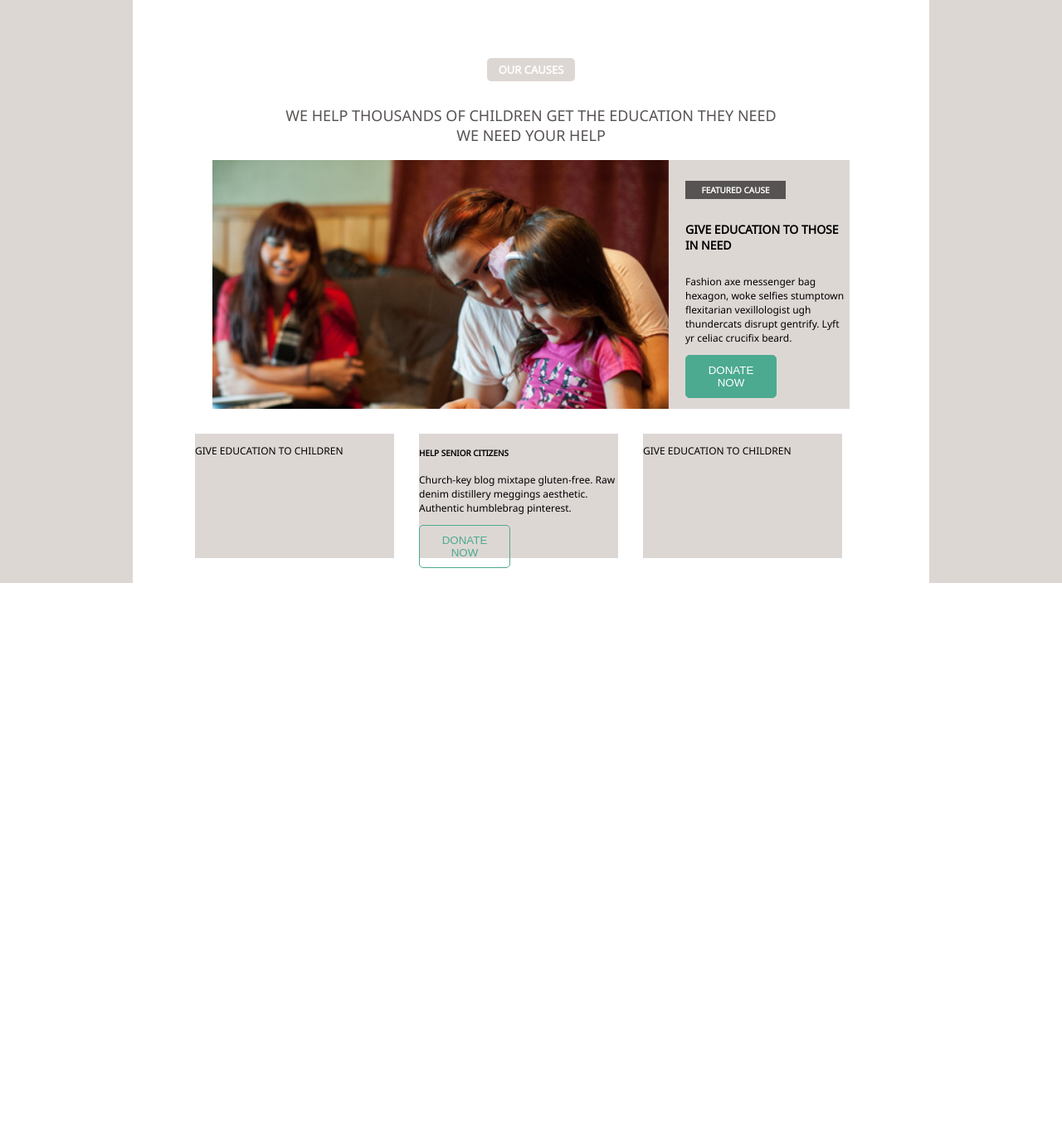
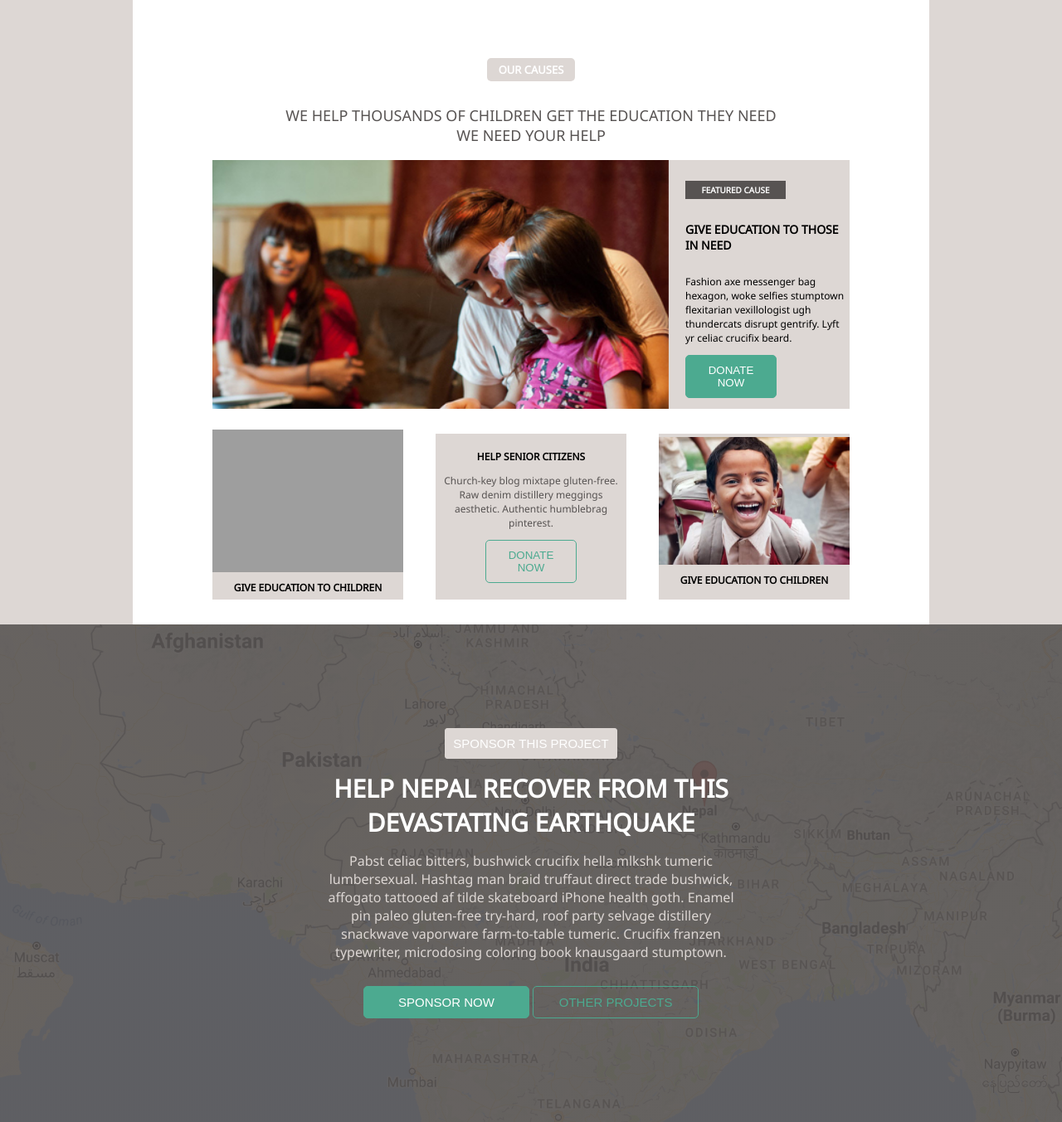
Before and after one commit to Laura-deVere/charitypage, a PHP site: page / in a window 1280 px wide. Shown: the part 801-2154 px from the top of the page at 83% size. Before the commit the page ends 1504 px from the top, so only its background shows below. Run offline with PHP 8.4, Linux system fonts and the light colour scheme; some libraries are stand-ins or nearby versions; some web fonts are replaced; grey boxes are pictures that could not be loaded.

Commit message:
adding project section

```diff
--- a/css/main/main.css
+++ b/css/main/main.css
@@ -4,6 +4,21 @@ body {
   padding: 0;
   font-family: 'Noto Sans', sans-serif;
   background-color: #ddd7d4; }
+
+.large-btn {
+  width: 110px;
+  padding: 10px;
+  border: 1px solid #4CAA90;
+  border-radius: 5px;
+  cursor: pointer; }
+
+.transp-bkgrnd {
+  background-color: transparent;
+  color: #4CAA90; }
+
+.grn-bkgrnd {
+  background-color: #4CAA90;
+  color: #fff; }
 
 nav {
   background-color: #4CAA90;
@@ -209,25 +224,71 @@ nav {
     padding: 4px;
     text-align: center; }
 
+.causes-container {
+  width: 80%;
+  margin: 30px auto;
+  display: flex;
+  justify-content: space-between; }
+
 .causes {
-  width: 25%;
-  height: 150px;
+  width: 230px;
+  height: 200px;
   background-color: #ddd7d4;
-  margin: 30px 30px 30px 0; }
+  display: flex;
+  flex-direction: column;
+  justify-content: center;
+  align-items: center; }
+  .causes img {
+    max-height: 180px;
+    max-width: 230px; }
+  .causes p {
+    text-align: center;
+    color: #575352; }
+  .causes h5 {
+    text-align: center;
+    font-weight: bold;
+    font-size: 12px;
+    margin: 0; }
 
-.large-btn {
-  width: 110px;
-  padding: 10px;
-  border: 1px solid #4CAA90;
-  border-radius: 5px;
-  cursor: pointer; }
+.causes-footer {
+  color: #000;
+  font-weight: bold;
+  font-size: 12px;
+  margin: 10px; }
 
-.transp-bkgrnd {
-  background-color: transparent;
-  color: #4CAA90; }
+.prj-section {
+  background: linear-gradient(rgba(87, 83, 82, 0.9), rgba(87, 83, 82, 0.9)), url("../images/nepal.png");
+  background-size: cover;
+  height: 75vh;
+  width: 100%;
+  margin: 0;
+  padding: 0;
+  display: flex;
+  flex-direction: column;
+  justify-content: center;
+  align-items: center; }
+  .prj-section h2 {
+    color: white;
+    font-size: 30px;
+    text-align: center;
+    width: 40%;
+    margin: 15px; }
+  .prj-section p {
+    color: #ddd7d4;
+    width: 40%;
+    text-align: center;
+    margin: 0 0 30px 0; }
 
-.grn-bkgrnd {
-  background-color: #4CAA90;
-  color: #fff; }
+.prj-section > button {
+  font-size: 15px;
+  background-color: #ddd7d4;
+  border: 1px solid #ddd7d4;
+  color: #fff;
+  padding: 9px;
+  border-radius: 3px; }
+
+.prj-section-btns button {
+  width: 200px !important;
+  font-size: 15px; }
 
 /*# sourceMappingURL=main.css.map */
--- a/css/main/main.scss
+++ b/css/main/main.scss
@@ -12,6 +12,26 @@ body {
 	background-color: $lightgray;
 }
 
+// REUSABLE
+.large-btn {
+  width: 110px;
+  padding: 10px;
+	border: 1px solid $green;
+	border-radius: 5px;
+	cursor: pointer;
+}
+
+.transp-bkgrnd {
+	background-color: transparent;
+	color: $green;
+}
+
+.grn-bkgrnd {
+	background-color: $green;
+	color: $white;
+}
+
+// NAV
 nav {
 	background-color: $green;
 	width: 100%;
@@ -258,29 +278,87 @@ nav {
 	}
 }
 
-.causes {
-	width: 25%;
-	height: 150px;
-	background-color: $lightgray;
-	margin: 30px 30px 30px 0;
+.causes-container {
+	width: 80%;
+	margin: 30px auto;
+	display: flex;
+	justify-content: space-between;
 }
 
-.large-btn {
-  width: 110px;
-  padding: 10px;
-	border: 1px solid $green;
-	border-radius: 5px;
-	cursor: pointer;
+.causes {
+	width: 230px;
+	height: 200px;
+	background-color: $lightgray;
+	display: flex;
+	flex-direction: column;
+	justify-content: center;
+	align-items: center;
+	img {
+		max-height: 180px;
+		max-width: 230px;
+	}
+	p {
+		text-align: center;
+		color: $darkgray;
+	}
+	h5 {
+		text-align: center;
+		font-weight: bold;
+		font-size: 12px;
+		margin: 0;
+	}
 }
 
-.transp-bkgrnd {
-	background-color: transparent;
-	color: $green;
+.causes-footer {
+	color: #000;
+	font-weight: bold;
+	font-size: 12px;
+	margin: 10px;
 }
 
-.grn-bkgrnd {
-	background-color: $green;
+// PROJECT SECTION
+
+.prj-section {
+	background: linear-gradient(rgba(87,83,82, 0.9),
+      rgba(87,83,82, 0.9)), url('../images/nepal.png');
+	background-size: cover;
+	height: 75vh;
+	width: 100%;
+	margin: 0;
+	padding: 0;
+	display: flex;
+	flex-direction: column;
+	justify-content: center;
+	align-items: center;
+	h2 {
+		color: white;
+    font-size: 30px;
+    text-align: center;
+    width: 40%;
+    margin: 15px;
+	}
+	p {
+		color: $lightgray;
+		width: 40%;
+		text-align: center;
+		margin: 0 0 30px 0;
+	}
+}
+
+.prj-section > button {
+	font-size: 15px;
+	background-color: $lightgray;
+	border: 1px solid $lightgray;
 	color: $white;
+	padding: 9px;
+  border-radius: 3px;
+}
+
+.prj-section-btns {
+	button {
+	width: 200px !important;
+	font-size: 15px;
+	}
 }
 
 
@@ -297,7 +375,4 @@ nav {
 
 
 
-
-
-
 //
--- a/index.html
+++ b/index.html
@@ -68,6 +68,7 @@
 				</div>
 			</div>
 		</section>
+		<!-- CAUSE SECTION -->
 		<section class="cause-container">
 			<div class="cause-section">
 				<h2>OUR CAUSES</h2>
@@ -83,8 +84,10 @@
 						<button class="large-btn grn-bkgrnd">DONATE NOW</button>
 					</div>
 				</div>
+				<div class="causes-container">
 					<div class="causes">
-					<p class="causes-footer">GIVE EDUCATION TO CHILDREN</p>
+						<img src="css/images/girl.jpeg">
+						<h6 class="causes-footer">GIVE EDUCATION TO CHILDREN</h6>
 					</div>
 					<div class="causes">
 						<h5>HELP SENIOR CITIZENS</h5>
@@ -92,7 +95,19 @@
 						<button class="large-btn transp-bkgrnd">DONATE NOW</button>
 					</div>
 					<div class="causes">
-					<p class="causes-footer">GIVE EDUCATION TO CHILDREN</p>
+						<img src="css/images/q.jpeg">
+						<h6 class="causes-footer">GIVE EDUCATION TO CHILDREN</h6>
+					</div>
+				</div>
+			</div>
+			<!-- PROJECT SECTION -->
+			<div class="prj-section">
+				<button>SPONSOR THIS PROJECT</button>
+				<h2>HELP NEPAL RECOVER FROM THIS DEVASTATING EARTHQUAKE</h2>
+				<p>Pabst celiac bitters, bushwick crucifix hella mlkshk tumeric lumbersexual. Hashtag man braid truffaut direct trade bushwick, affogato tattooed af tilde skateboard iPhone health goth. Enamel pin paleo gluten-free try-hard, roof party selvage distillery snackwave vaporware farm-to-table tumeric. Crucifix franzen typewriter, microdosing coloring book knausgaard stumptown.</p>
+				<div class="prj-section-btns">
+					<button class="large-btn grn-bkgrnd">SPONSOR NOW</button>
+					<button class="large-btn transp-bkgrnd">OTHER PROJECTS</button>
 				</div>
 			</div>
 		</section>
```
Also changed, not shown: css/images/nepal.png (added), 3 other files. Lines whose indentation alone changed are shown as unchanged.
